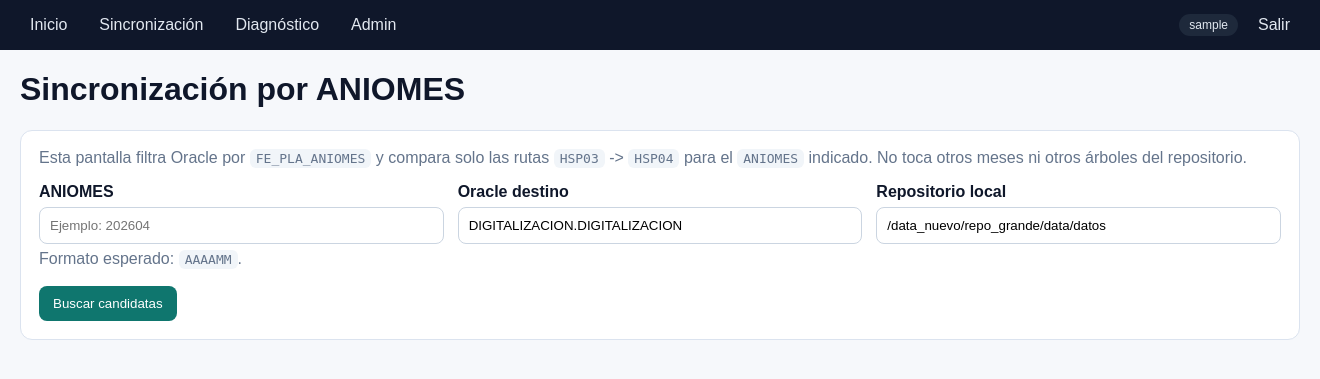
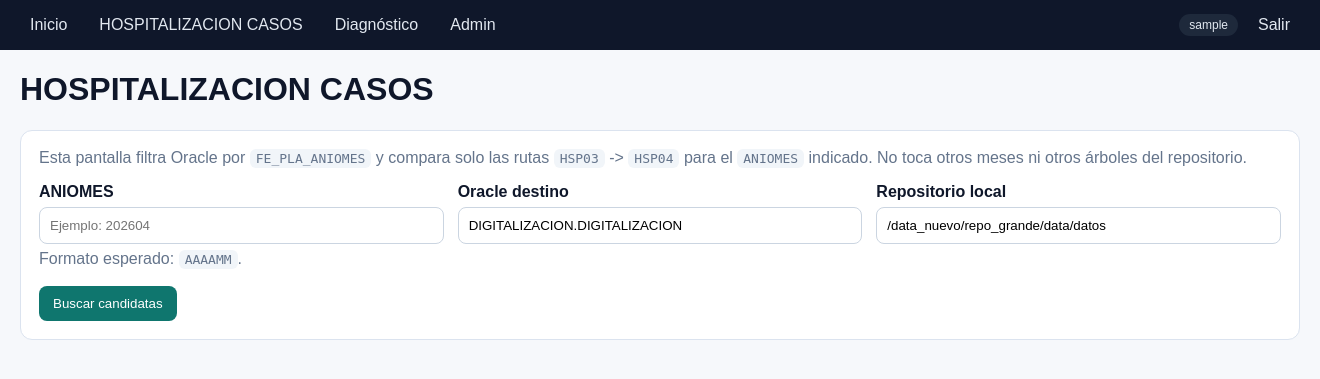
Before and after one commit to chris78rey/sftp_he1, a Flask app: page /sync-candidates in a window 1320 px wide. Shown: the top 379 px of the page. Run offline with Flask 3, Linux system fonts and the light colour scheme; the visitor is signed in with stand-in values (Sample User, id 1).

Commit message:
Rename sync screen to hospitalization cases

```diff
--- a/templates/base.html
+++ b/templates/base.html
@@ -37,7 +37,7 @@
 <div class="nav"><div class="inner topbar">
   <div style="display:flex; gap:12px; align-items:center;">
     <a href="/">Inicio</a>
-    <a href="/sync-candidates">Sincronización</a>
+    <a href="/sync-candidates">HOSPITALIZACION CASOS</a>
     <a href="/diagnostics">Diagnóstico</a>
     <a href="/admin">Admin</a>
   </div>
--- a/templates/sync_candidates.html
+++ b/templates/sync_candidates.html
@@ -1,6 +1,6 @@
 {% extends "base.html" %}
 {% block content %}
-<h1>Sincronización por ANIOMES</h1>
+<h1>HOSPITALIZACION CASOS</h1>
 <div class="card">
   {% with messages = get_flashed_messages(with_categories=true) %}
     {% if messages %}
```
